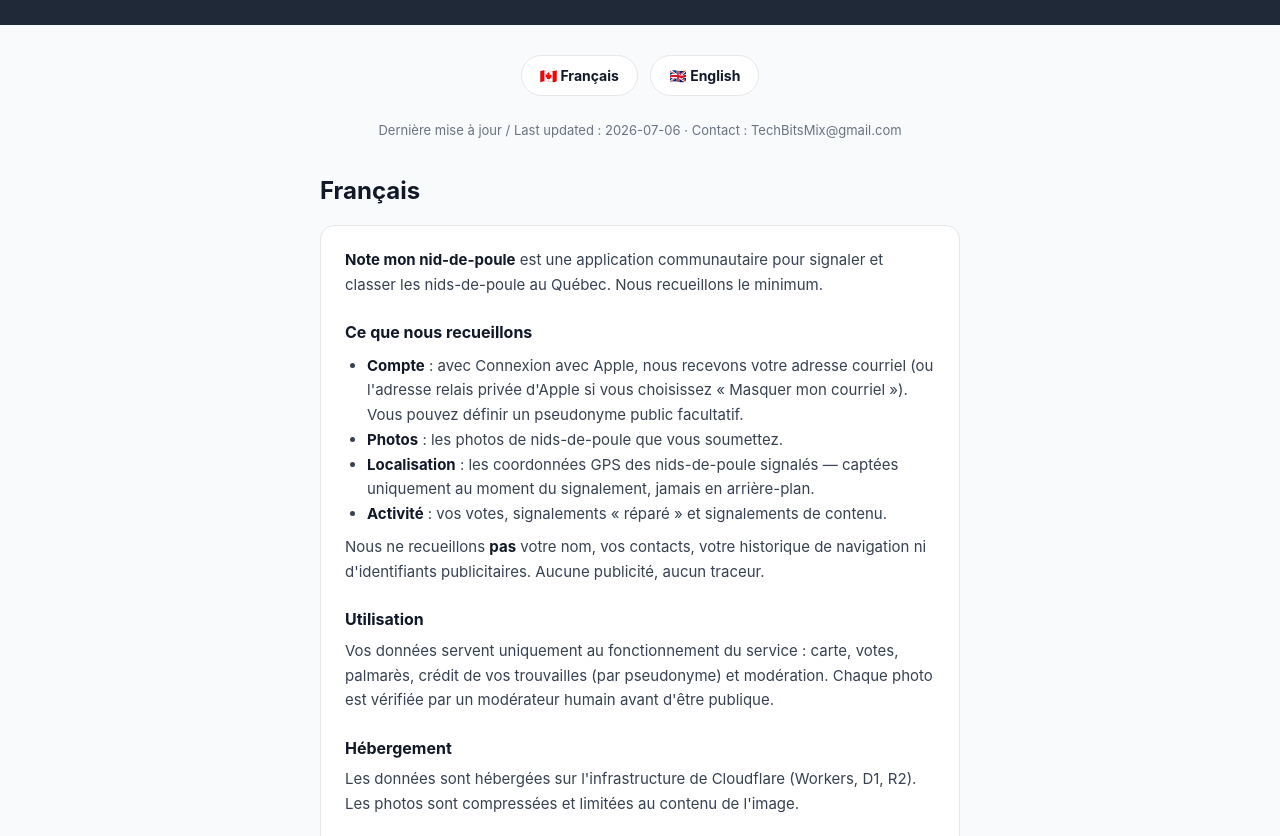
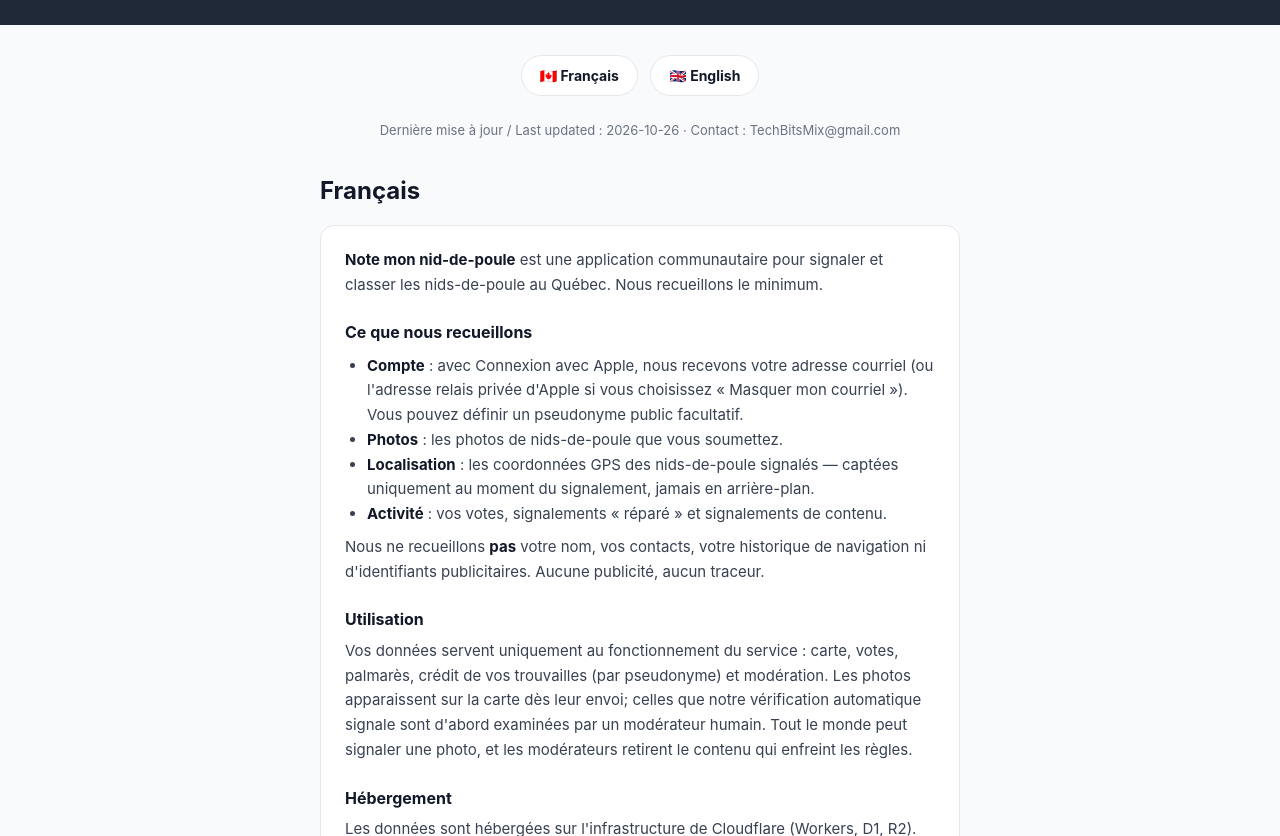
Before and after one commit to shiftingeden/RateMyPothole, a plain HTML site: page privacy.html in a window 1280 px wide. Shown: the part 100-936 px from the top of the page. Drawn offline with Linux system fonts and the light colour scheme.

Commit message:
Privacy policy: photos publish immediately; flagged ones held for review

```diff
--- a/privacy.html
+++ b/privacy.html
@@ -37,7 +37,7 @@
     <a href="#fr">🇨🇦 Français</a>
     <a href="#en">🇬🇧 English</a>
   </div>
-  <p class="updated" style="text-align:center">Dernière mise à jour / Last updated : 2026-07-06 · Contact : TechBitsMix@gmail.com</p>
+  <p class="updated" style="text-align:center">Dernière mise à jour / Last updated : 2026-10-26 · Contact : TechBitsMix@gmail.com</p>
 
   <h2 id="fr">Français</h2>
   <div class="box">
@@ -53,7 +53,7 @@
     <p>Nous ne recueillons <b>pas</b> votre nom, vos contacts, votre historique de navigation ni d'identifiants publicitaires. Aucune publicité, aucun traceur.</p>
 
     <h3>Utilisation</h3>
-    <p>Vos données servent uniquement au fonctionnement du service : carte, votes, palmarès, crédit de vos trouvailles (par pseudonyme) et modération. Chaque photo est vérifiée par un modérateur humain avant d'être publique.</p>
+    <p>Vos données servent uniquement au fonctionnement du service : carte, votes, palmarès, crédit de vos trouvailles (par pseudonyme) et modération. Les photos apparaissent sur la carte dès leur envoi; celles que notre vérification automatique signale sont d'abord examinées par un modérateur humain. Tout le monde peut signaler une photo, et les modérateurs retirent le contenu qui enfreint les règles.</p>
 
     <h3>Hébergement</h3>
     <p>Les données sont hébergées sur l'infrastructure de Cloudflare (Workers, D1, R2). Les photos sont compressées et limitées au contenu de l'image.</p>
@@ -84,7 +84,7 @@
     <p>We do <b>not</b> collect your name, contacts, browsing history, or advertising identifiers. There are no ads and no trackers.</p>
 
     <h3>How it's used</h3>
-    <p>Your data is used only to run the service: the map, votes, leaderboards, crediting your finds (by pseudonym), and moderation. Every photo is reviewed by a human moderator before becoming public.</p>
+    <p>Your data is used only to run the service: the map, votes, leaderboards, crediting your finds (by pseudonym), and moderation. Photos appear on the map as soon as they are posted; photos our automatic check flags are held for a human moderator first. Anyone can report a photo, and moderators remove content that breaks the rules.</p>
 
     <h3>Where it's stored</h3>
     <p>Data is stored on Cloudflare's infrastructure (Workers, D1, R2). Photos are compressed and stripped to image content only.</p>
```
